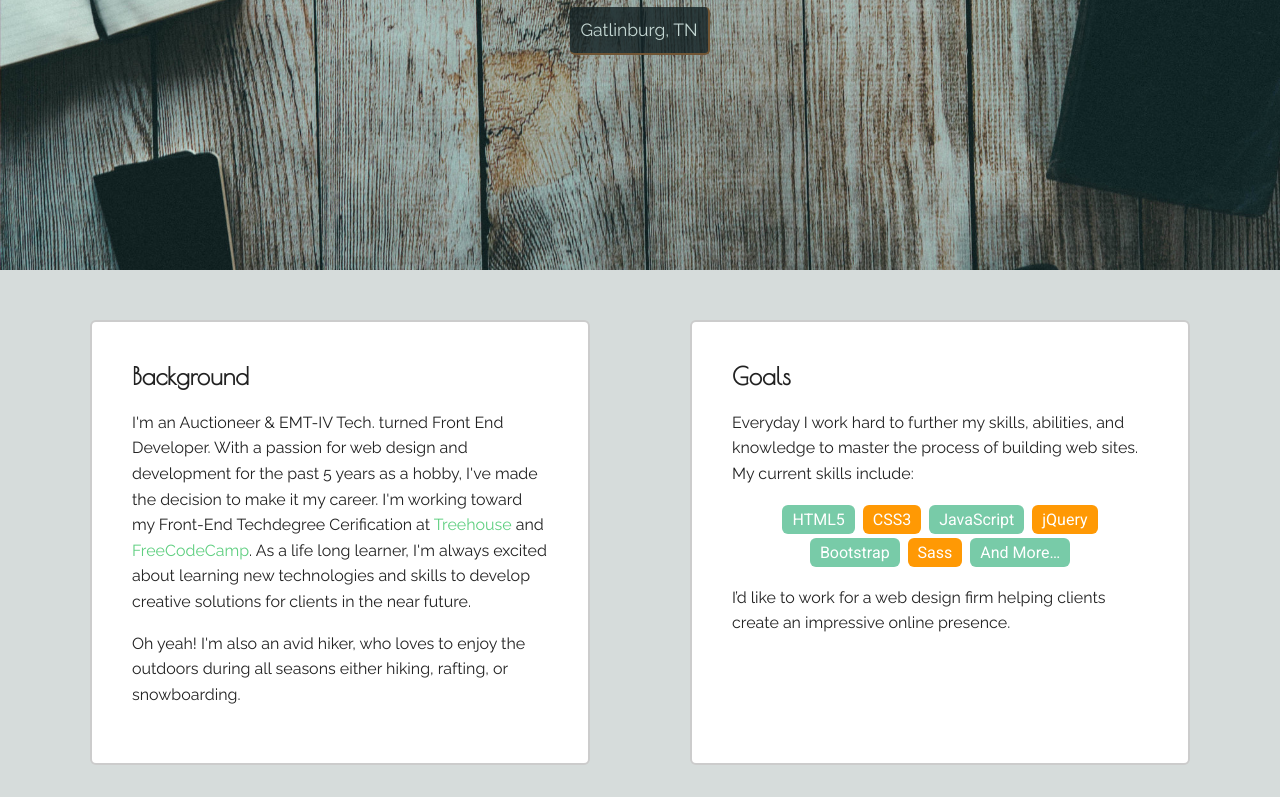
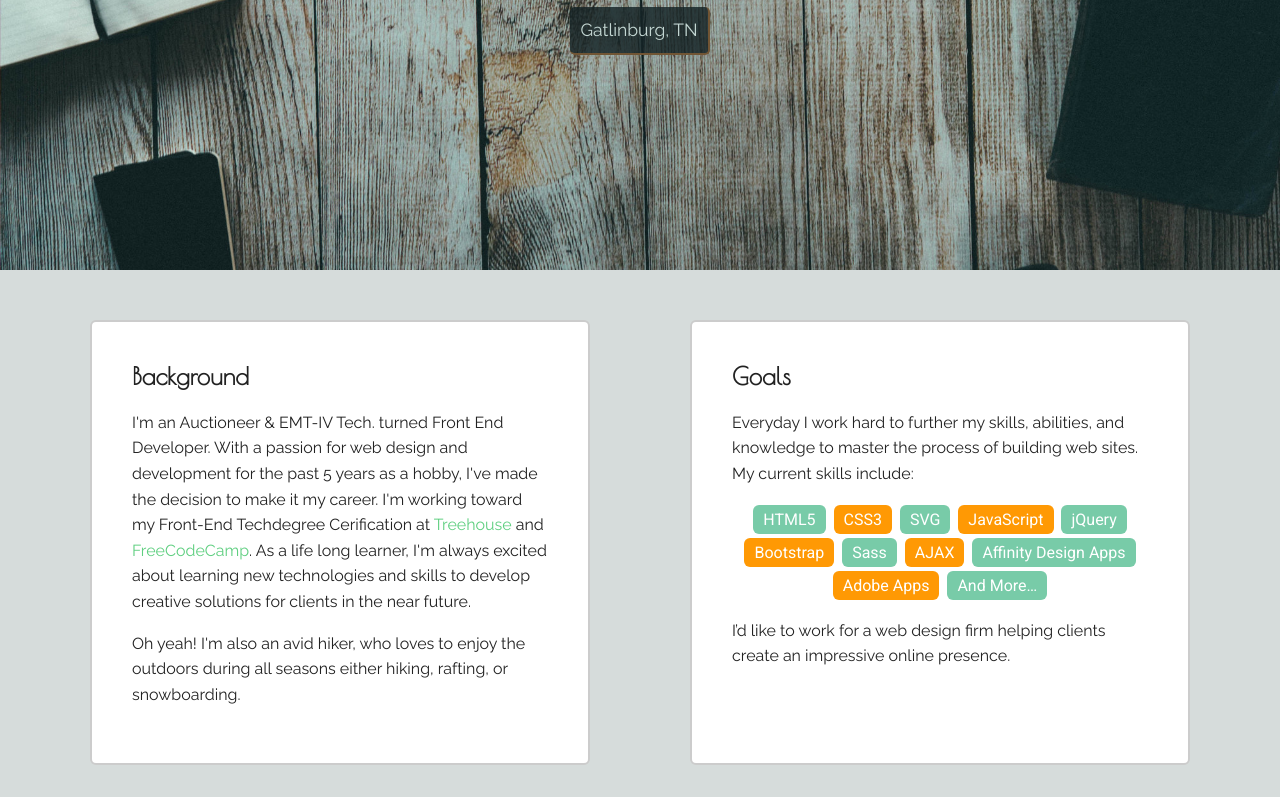
Before and after one commit to Nick-Damico/Proj.-1-Personal-Profile-Page, a plain HTML site: page index.html in a window 1280 px wide. Shown: the part 380-1177 px from the top of the page. Drawn offline with nearby package versions, Linux system fonts and the light colour scheme; a web font is replaced by a local one.

Commit message:
Added Skills
+ list item skills

```diff
--- a/index.html
+++ b/index.html
@@ -38,10 +38,14 @@
         <ul class="skills">
           <li>HTML5</li>
           <li>CSS3</li>
+          <li>SVG</li>
           <li>JavaScript</li>
           <li>jQuery</li>
           <li>Bootstrap</li>
           <li>Sass</li>
+          <li>AJAX</li>
+          <li>Affinity Design Apps</li>
+          <li>Adobe Apps</li>
           <li>And More&hellip;</li>
         </ul>
         <p class="raleway-font">I’d like to work for a web design firm helping clients create an impressive online presence.</p>
```
